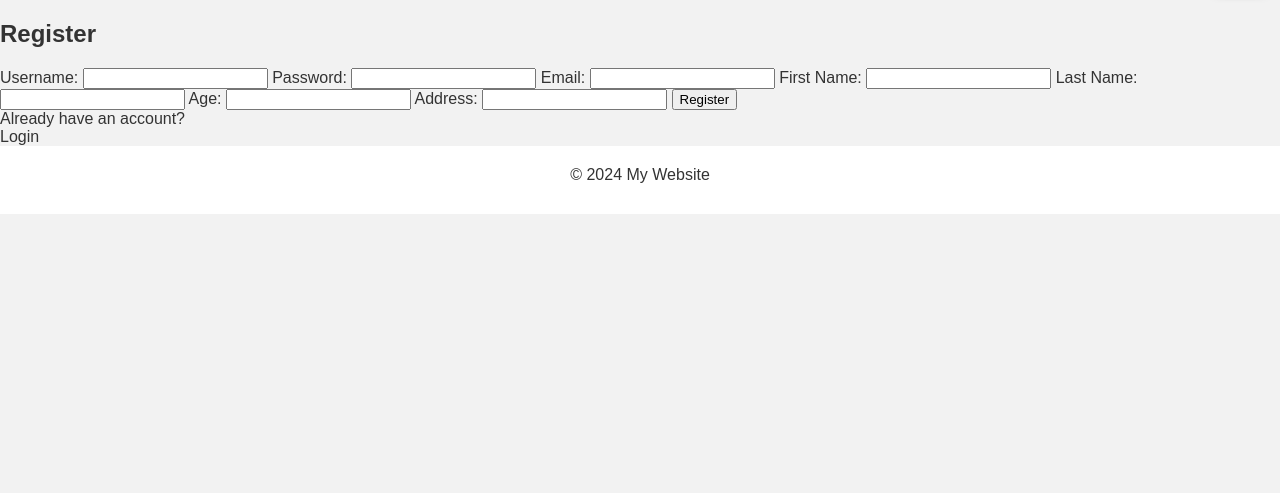
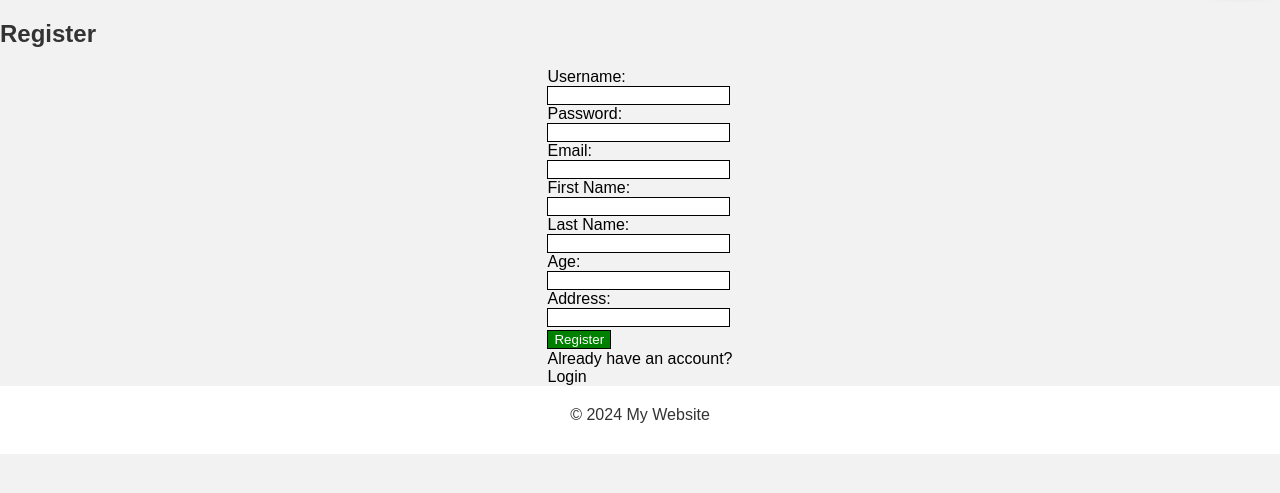
Before and after one commit to VascoMagolo/DeapcWebsite, a PHP site: page /register.php in a window 1280 px wide. Shown: the part 48-541 px from the top of the page. Run offline with PHP 8.4, Linux system fonts and the light colour scheme.

Commit message:
Update
I modified the presentation of the register page and the necessary css file

```diff
--- a/Website/css/style.css
+++ b/Website/css/style.css
@@ -151,3 +151,24 @@ footer p {
     height: 25px;
     border-radius: 50%;
 }
+.registerbutton {
+    margin-top: 3px;
+    margin-bottom: 1px;
+    background-color: green;
+    color: white;
+    border: 1px solid black;
+}
+.textboxes {
+    background-color: white;
+    border: 1px solid black;
+}
+.registertext{
+    color: black;
+}
+.f{
+    position: relative;
+    display: flex;
+    justify-content: center;
+    margin: auto;
+
+}
--- a/Website/pages/register.php
+++ b/Website/pages/register.php
@@ -4,25 +4,42 @@ include("nav.php");
 ?>
 <body>
     <h2>Register</h2>
+    <div class= "f">
     <form action="../scripts/register.php" method="post">
-        <label for="username">Username:</label>
-        <input type="text" name="username" id="username" required>
-        <label for="password">Password:</label>
-        <input type="password" name="password" id="password" required>
-        <label for="email">Email:</label>
-        <input type="email" name="email" id="email" required>
-        <label for="firstname">First Name:</label>
-        <input type="text" name="firstname" id="firstname" required>
-        <label for="lastname">Last Name:</label>
-        <input type="text" name="lastname" id="lastname" required>
-        <label for="age">Age:</label>
-        <input type="number" name="age" id="age" required>
-        <label for="address">Address:</label>
-        <input type="text" name="address" id="address" required>
-        <button type="submit">Register</button>
-        <p>Already have an account?</p>
-        <a href="login.php">Login</a>
+        <label class= "registertext" for="username">Username:</label>
+        <p></p>
+        <input class="textboxes" type="text" name="username" id="username" required>
+        <p></p>
+        <label class= "registertext" for="password">Password:</label>
+        <p></p>
+        <input class="textboxes" type="password" name="password" id="password" required>
+        <p></p>
+        <label class= "registertext" for="email">Email:</label>
+        <p></p>
+        <input class="textboxes" type="email" name="email" id="email" required>
+        <p></p>
+        <label class= "registertext" for="firstname">First Name:</label>
+        <p></p>
+        <input class="textboxes" type="text" name="firstname" id="firstname" required>
+        <p></p>
+        <label class= "registertext" for="lastname">Last Name:</label>
+        <p></p>
+        <input class="textboxes" type="text" name="lastname" id="lastname" required>
+        <p></p>
+        <label class= "registertext" for="age">Age:</label>
+        <p></p>
+        <input class="textboxes" type="number" name="age" id="age" required>
+        <p></p>
+        <label class= "registertext" for="address">Address:</label>
+        <p></p>
+        <input class="textboxes" type="text" name="address" id="address" required>
+        <p></p>
+        <button class="registerbutton" type="submit">Register</button>
+        <p>
+            <label class= "registertext">  Already have an account? </label></p>
+        <a class= "registertext"  href="login.php">Login</a>
     </form>
+</div>
 </body>
 <?php
 include("footer.php");
```
